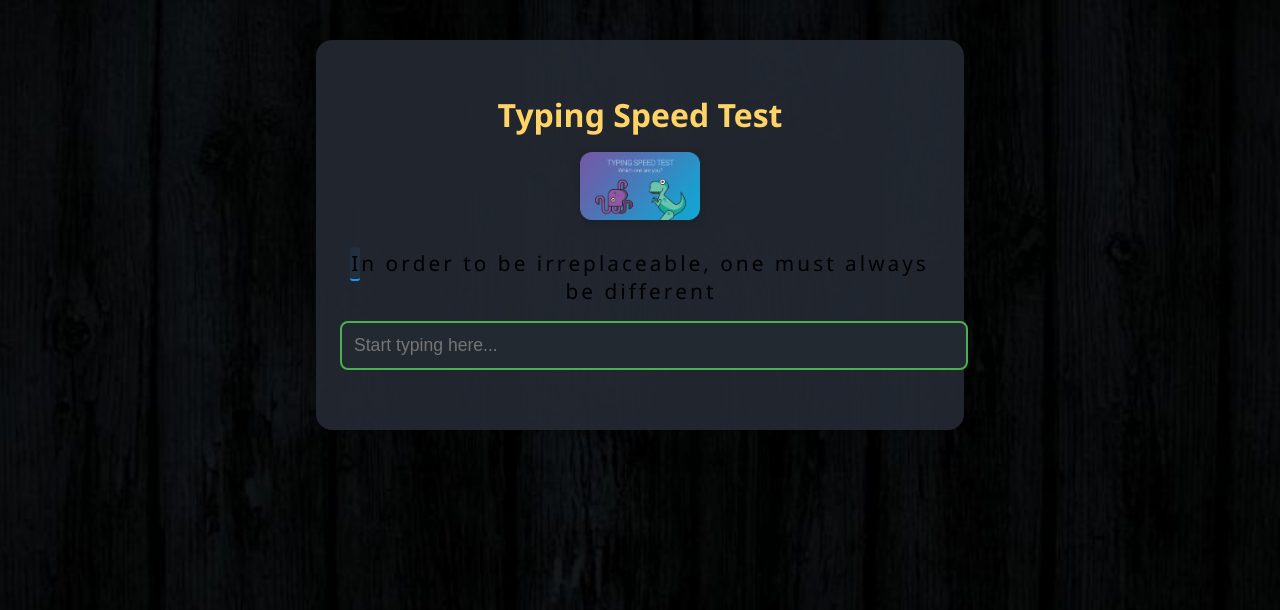
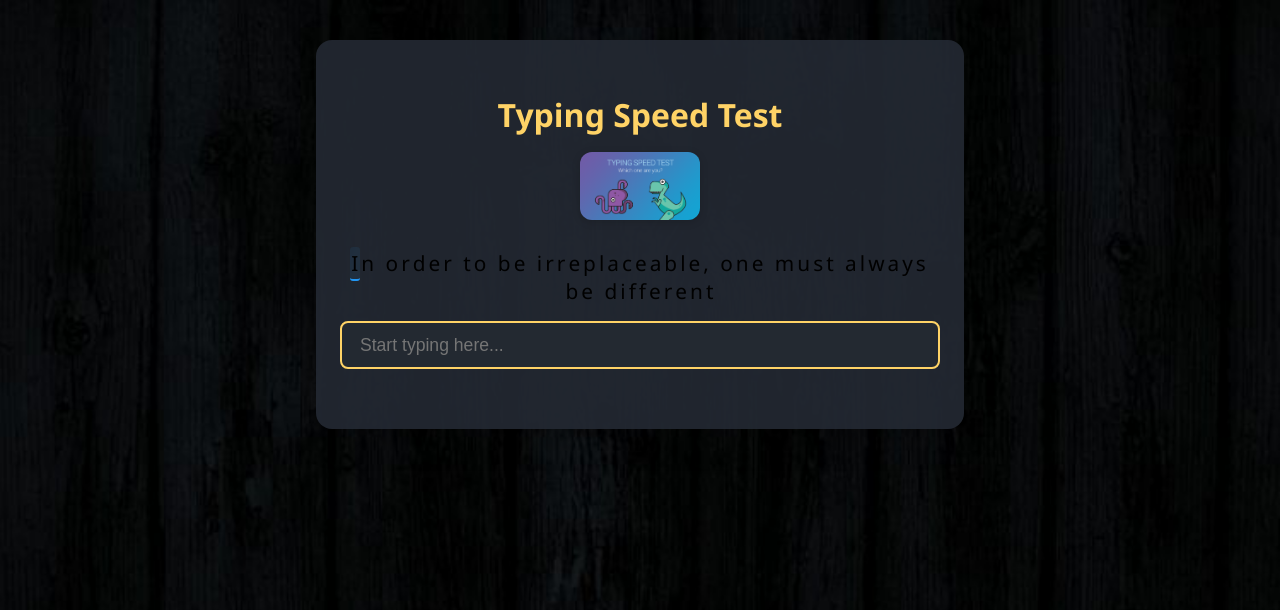
Before and after one commit to Macom-Harshita/typing-, a Flask app: page / in a window 1280 px wide. Shown: the top 610 px of the page. Run offline with Flask 2, Linux system fonts and the light colour scheme.

Commit message:
Initial commit

```diff
--- a/typing/static/main.js
+++ b/typing/static/main.js
@@ -50,6 +50,7 @@ function finishTest() {
     resultsDiv.innerHTML = `Time: <b>${totalTime.toFixed(1)}s</b> &nbsp; Accuracy: <b>${accuracy}%</b> &nbsp; WPM: <b>${wpm}</b>`;
     resultsDiv.classList.remove('hidden');
     restartBtn.classList.remove('hidden');
+    setTimeout(() => { resultsDiv.scrollIntoView({behavior: 'smooth', block: 'center'}); }, 100);
 }
 
 userInput.addEventListener('input', () => {
@@ -57,14 +58,11 @@ userInput.addEventListener('input', () => {
         startTime = Date.now();
     }
     updateDisplay();
-    if (userInput.value === sentence) {
-        finishTest();
-    }
 });
 
 userInput.addEventListener('keydown', (e) => {
-    if (ended && e.key === 'Enter') {
-        restartBtn.click();
+    if (!ended && e.key === 'Enter') {
+        finishTest();
     }
 });
 
--- a/typing/static/style.css
+++ b/typing/static/style.css
@@ -53,19 +53,34 @@ h1 {
 #input-container {
     margin-bottom: 20px;
 }
-#user-input {
+.input-box {
     width: 100%;
-    padding: 12px;
-    font-size: 1.1rem;
+    max-width: 100%;
+    background: #232931;
     border: 2px solid #ffd366;
     border-radius: 8px;
+    box-sizing: border-box;
+    margin: 0 auto;
+    display: flex;
+    align-items: center;
+    justify-content: center;
+    padding: 0;
+    height: 48px;
+}
+#user-input {
+    width: 98%;
+    padding: 10px 12px;
+    font-size: 1.1rem;
+    border: none;
+    border-radius: 8px;
     outline: none;
-    background: #232931;
+    background: transparent;
     color: #fff;
-    transition: border 0.2s;
+    box-sizing: border-box;
 }
 #user-input:focus {
-    border-color: #4caf50;
+    border: none;
+    outline: none;
 }
 #results {
     margin: 18px 0 10px 0;
@@ -74,6 +89,18 @@ h1 {
     background: #232931;
     border-radius: 8px;
     padding: 12px 0;
+}
+.results-box {
+    margin: 18px 0 10px 0;
+    font-size: 1.1rem;
+    color: #232931;
+    background: #ffd366;
+    border-radius: 8px;
+    padding: 16px 0;
+    font-weight: bold;
+    box-shadow: 0 2px 8px rgba(0,0,0,0.10);
+    border: 2px solid #ffd366;
+    letter-spacing: 1px;
 }
 button#restart-btn {
     background: #ffd366;
--- a/typing/templates/index.html
+++ b/typing/templates/index.html
@@ -16,9 +16,11 @@
             <span id="sentence"></span>
         </div>
         <div id="input-container">
-            <input type="text" id="user-input" autocomplete="off" placeholder="Start typing here..." autofocus />
+            <div class="input-box">
+                <input type="text" id="user-input" autocomplete="off" placeholder="Start typing here..." autofocus />
+            </div>
         </div>
-        <div id="results" class="hidden"></div>
+        <div id="results" class="results-box hidden"></div>
         <button id="restart-btn" class="hidden">Restart</button>
     </div>
     <script src="{{ url_for('static', filename='main.js') }}"></script>
```
